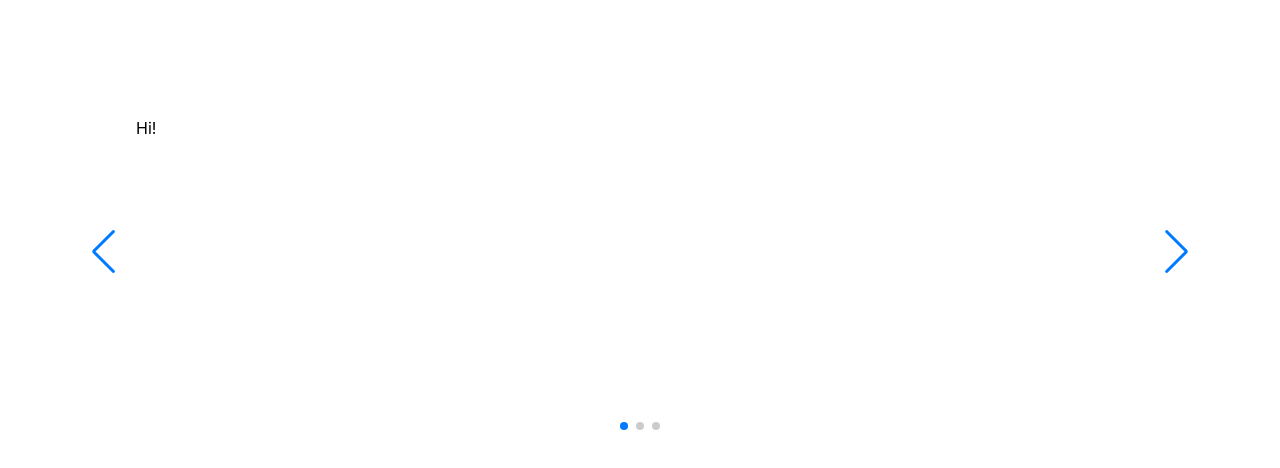
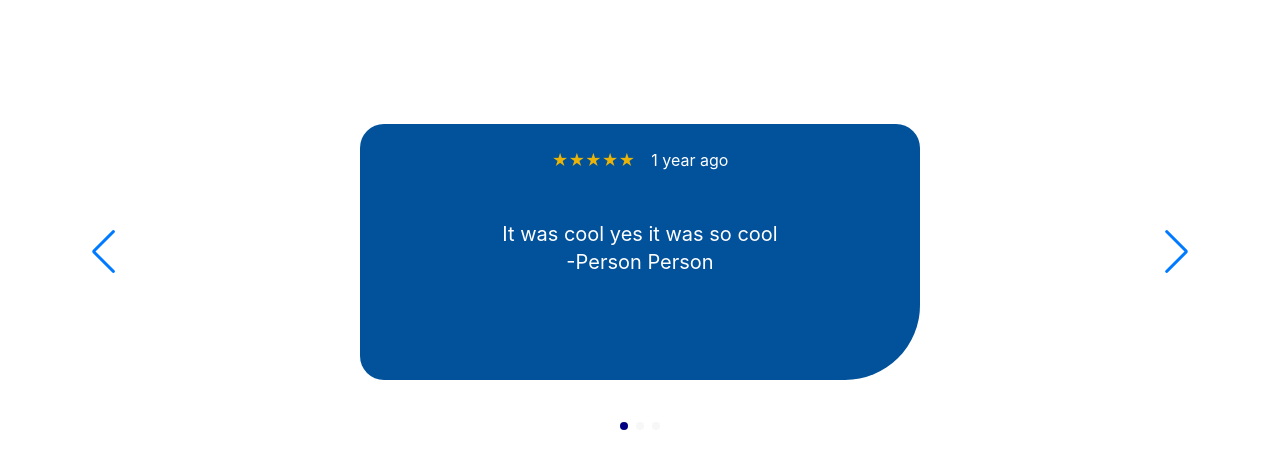
Before and after one commit to AndrewKalGit/tiger-tkd-omega, a React (Create React App) app: page / in a window 1280 px wide. Shown: the part 1726-2194 px from the top of the page. Built offline with nearby package versions, Linux system fonts and the light colour scheme.

Commit message:
finishing up testimonial page

```diff
--- a/src/Landing/Testimonial.js
+++ b/src/Landing/Testimonial.js
@@ -1,38 +1,117 @@
 import React from "react";
 import { Swiper, SwiperSlide } from "swiper/react";
+import SwiperCore, { Pagination, Navigation } from "swiper";
 import "swiper/css";
 import "swiper/css/pagination";
 import "swiper/css/navigation";
-import "swiper/css/scrollbar";
-import { Pagination, Navigation } from "swiper";
+
+SwiperCore.use([Pagination, Navigation]);
 
 const mockData = [
   {
     id: 1,
     stars: 5,
-    date: new Date(),
+    date: new Date(2022, 2, 2),
     author: "Person Person",
     review: "It was cool yes it was so cool",
   },
   {
     id: 2,
-    stars: 5,
-    date: new Date(),
+    stars: 3,
+    date: new Date(2023, 1, 3),
     author: "Person Person",
     review: "It was cool yes it was so cool",
   },
   {
     id: 3,
-    stars: 5,
+    stars: 4,
     date: new Date(),
     author: "Person Person",
     review: "It was cool yes it was so cool",
   },
 ];
 
-function Testimonial(props) {
+function Testimonial() {
+  const renderStars = (count) => {
+    const stars = [];
+    for (let i = 0; i < count; i++) {
+      stars.push(
+        <span key={i} className="text-yellow-500">
+          ★
+        </span>
+      );
+    }
+    return stars;
+  };
+
+  const formatReviewDate = (date) => {
+    const today = new Date();
+    const yesterday = new Date(today);
+    yesterday.setDate(yesterday.getDate() - 1);
+
+    const diffInTime = today.getTime() - date.getTime();
+    const diffInDays = Math.floor(diffInTime / (1000 * 3600 * 24));
+    const diffInWeeks = Math.floor(diffInDays / 7);
+    const diffInMonths = Math.floor(diffInDays / 30);
+    const diffInYears = Math.floor(diffInDays / 365);
+
+    if (
+      date.getDate() === today.getDate() &&
+      date.getMonth() === today.getMonth() &&
+      date.getFullYear() === today.getFullYear()
+    ) {
+      return (
+        <>
+          Today
+          <span className="text-sm font-semibold text-white px-2 py-1">
+            NEW
+          </span>
+        </>
+      );
+    } else if (
+      date.getDate() === yesterday.getDate() &&
+      date.getMonth() === yesterday.getMonth() &&
+      date.getFullYear() === yesterday.getFullYear()
+    ) {
+      return (
+        <>
+          Yesterday
+          <span className="text-sm font-semibold text-white px-2 py-1">
+            NEW
+          </span>
+        </>
+      );
+    } else if (diffInDays < 7) {
+      return (
+        <>
+          {diffInDays} {diffInDays === 1 ? "day" : "days"} ago
+          {diffInDays <= 7 && (
+            <span className="text-sm font-semibold text-white px-2 py-1">
+              NEW
+            </span>
+          )}
+        </>
+      );
+    } else if (diffInWeeks < 5) {
+      return (
+        <>
+          {diffInWeeks} {diffInWeeks === 1 ? "week" : "weeks"} ago
+          {diffInWeeks <= 4 && (
+            <span className="text-sm font-semibold text-white px-2 py-1">
+              NEW
+            </span>
+          )}
+        </>
+      );
+    } else if (diffInMonths < 12) {
+      return `${diffInMonths} ${diffInMonths === 1 ? "month" : "months"} ago`;
+    } else {
+      return `${diffInYears} ${diffInYears === 1 ? "year" : "years"} ago`;
+    }
+  };
+
   return (
-    <section className="photos-section flex flex-col gap-14 md:m-20 m-12">
+    <section className="photos-section flex flex-col gap-14 md:m-20 m-4">
       <h2 className="text-4xl text-center">Testimonials</h2>
       <div className="flex justify-center">
         <Swiper
@@ -43,12 +122,28 @@ function Testimonial(props) {
             clickable: true,
           }}
           slidesPerView={1}
-          modules={[Pagination, Navigation]}
-          className="h-96 object-contain w-full relative"
+          className="h-96 w-full"
+          style={{
+            "--swiper-pagination-color": "#000080",
+            "--swiper-pagination-bullet-inactive-color": "#D9D9D9",
+          }}
         >
           {mockData.map((review) => (
-            <SwiperSlide className="p-14 flex m-auto" key={review}>
-              <div>Hi!</div>
+            <SwiperSlide key={review.id}>
+              <div className="flex justify-center items-center h-full">
+                <div className="bg-[#01519B] text-white p-6 rounded-3xl gap-8 rounded-br-[75px] flex flex-col items-center md:w-1/2 w-full m-auto h-2/3">
+                  <div className="flex gap-4">
+                    <div className="flex items-center mb-4">
+                      {renderStars(review.stars)}
+                    </div>
+                    <div className="mb-4">{formatReviewDate(review.date)}</div>
+                  </div>
+                  <div className="text-center">
+                    <p className="text-xl">{review.review}</p>
+                    <div className="text-xl">-{review.author}</div>
+                  </div>
+                </div>
+              </div>
             </SwiperSlide>
           ))}
         </Swiper>
```
Also changed, not shown: src/Landing/ContactUsBanner.js (+13 -15 lines).
